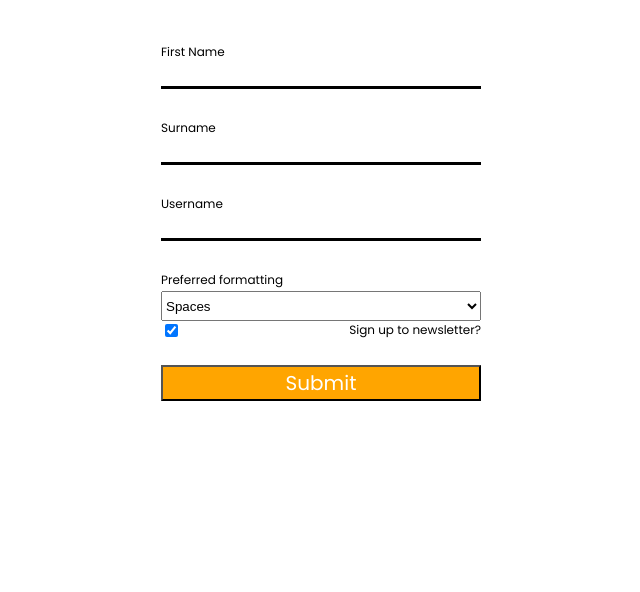
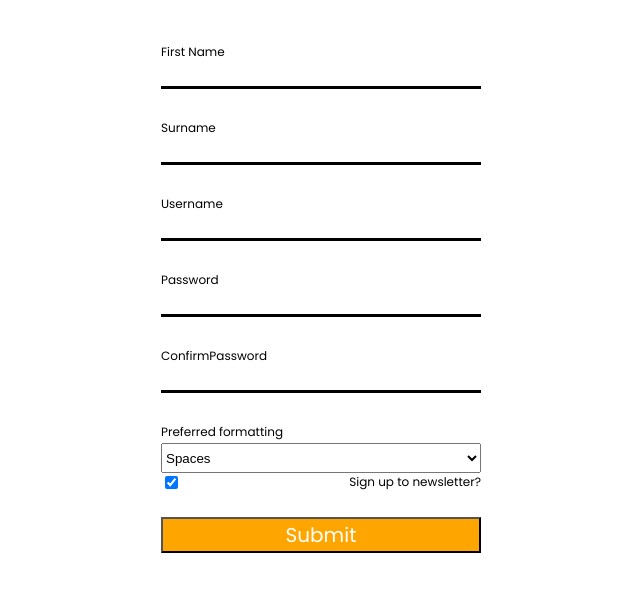
Before and after one commit to apetrikov/awesome-form, a React (Create React App) app: page / in a window 1280 px wide. Shown: the top 592 px of the page, without its empty margins (319-959 px from the left). Built offline with nearby package versions, Linux system fonts and the light colour scheme.

Commit message:
Added password confirmation

```diff
--- a/src/components/RegisterForm.js
+++ b/src/components/RegisterForm.js
@@ -2,7 +2,7 @@ import React, { Component } from 'react';
 import { Field, reduxForm } from 'redux-form';
 import { customInput, customSelect} from "./fields";
 import {
-  required, minLength, maxLength
+  required, minLength, maxLength, matchesPassword
 } from "../validation";
 import './RegisterForm.css';
 
@@ -33,6 +33,21 @@ class RegisterForm extends Component {
            validate={[required, minLength, maxLength]}
          />
          <Field
+           name="password"
+           component={customInput}
+           type="password"
+           label="Password"
+           validate={[required]}
+         />
+         <Field
+           name="confirmPassword"
+           component={customInput}
+           type="password"
+           label="ConfirmPassword"
+           validate={[required, matchesPassword]}
+         />
+
+         <Field
            name="preference"
            component={customSelect}
            label="Preferred formatting"
--- a/src/validation/index.js
+++ b/src/validation/index.js
@@ -3,3 +3,5 @@ export const required = value => value ? undefined : 'Value is required';
 export const minLength = value => value.length < 4 ? 'Value must be at least 4 characters' : undefined;
 
 export const maxLength = value => value.length >= 10 ? 'Value must be less than 10 characters' : undefined;
+
+export const matchesPassword = (value, allValues) => value === allValues.password ? undefined : 'Password does not match!';
```
